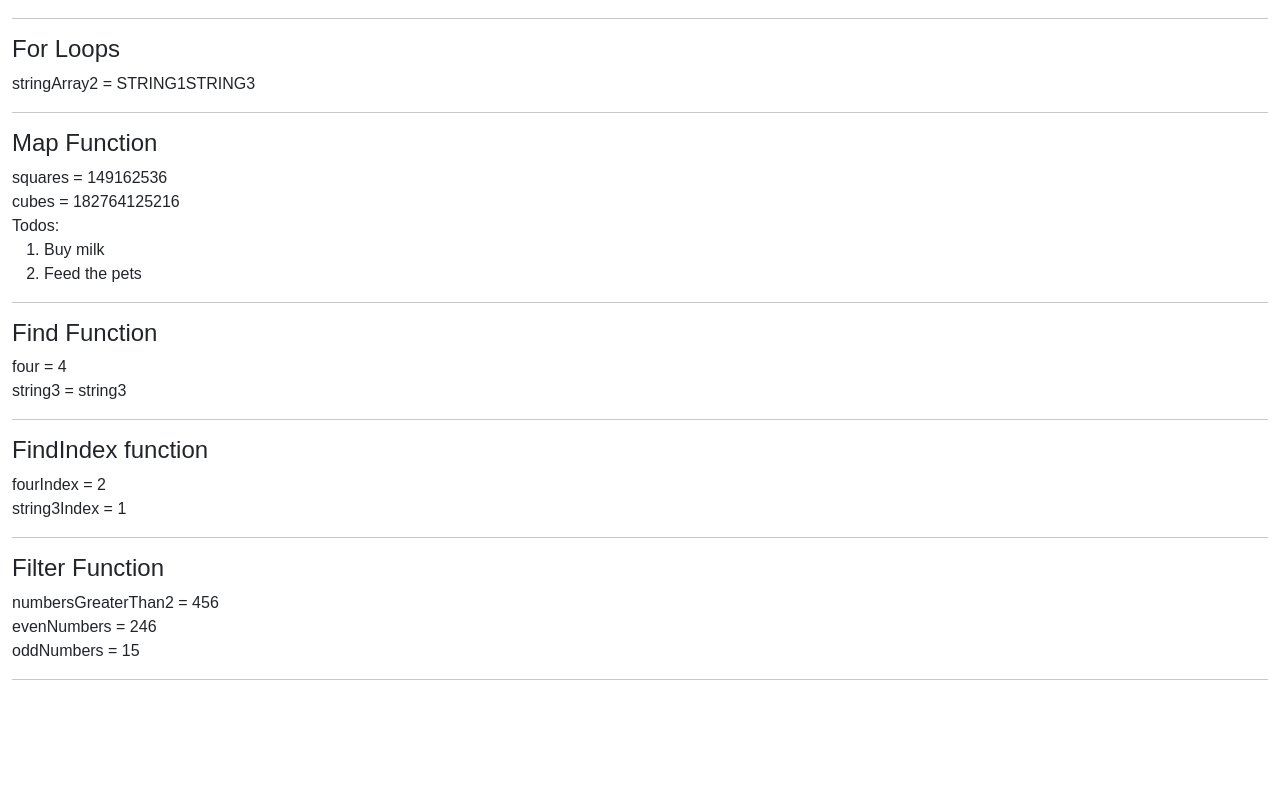
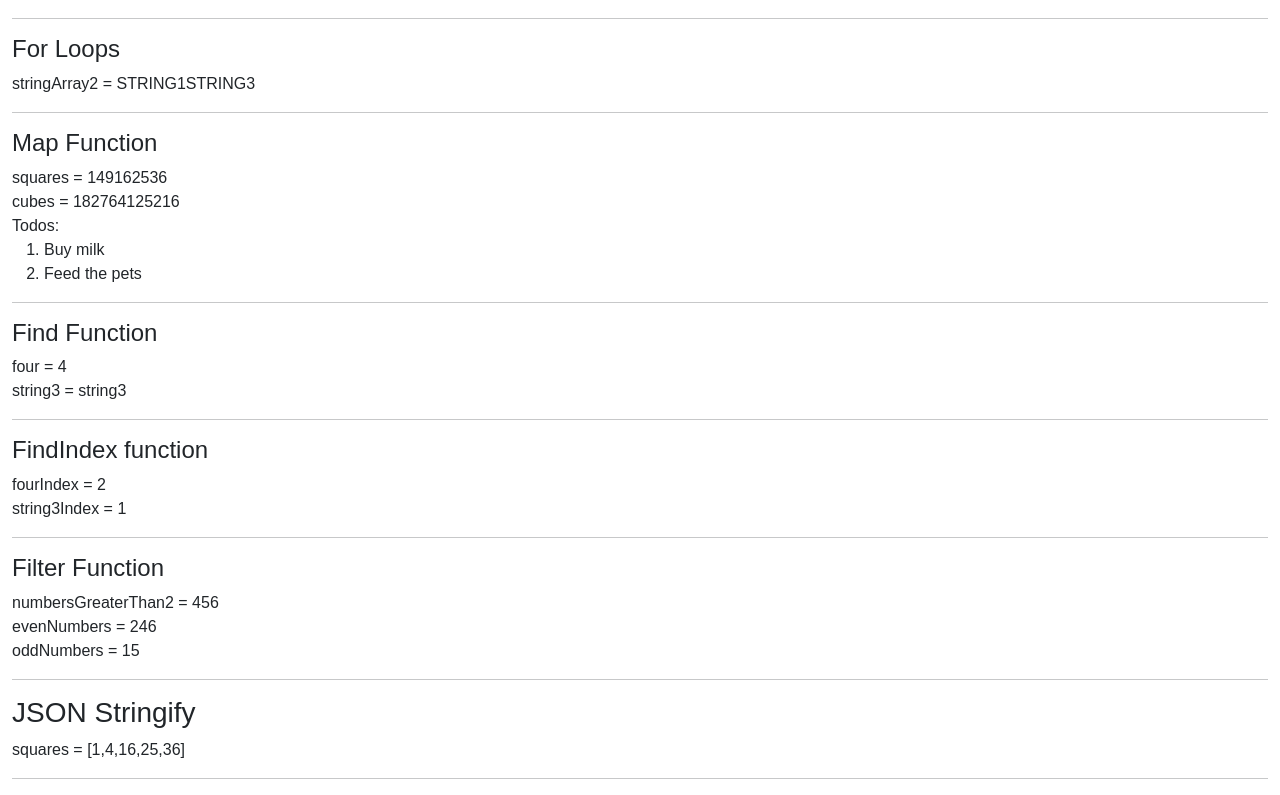
Before and after one commit to NS027/kanbas-react-web-app, a React (Create React App) app: page /#/Labs/Lab3 in a window 1280 px wide. Shown: the part 2209-3004 px from the top of the page. Before the commit the page ends 2905 px from the top, so only its background shows below. Built offline with nearby package versions, Linux system fonts and the light colour scheme.

Commit message:
lab3 json stringify

```diff
--- /dev/null
+++ b/src/Labs/Lab3/JsonStringify.tsx
@@ -0,0 +1,10 @@
+export default function JsonStringify() {
+    const squares = [1, 4, 16, 25, 36];
+    return (
+    <div className="wd-json-stringify">
+    <h3>JSON Stringify</h3>
+    squares = {JSON.stringify(squares)}
+    <hr />
+    </div>
+    );
+}
--- a/src/Labs/Lab3/index.tsx
+++ b/src/Labs/Lab3/index.tsx
@@ -17,6 +17,7 @@ import MapFunction from "./MapFunction";
 import FindFunction from "./FindFunction";
 import FindIndex from "./FindIndex";
 import FilterFunction from "./FilterFunction";
+import JsonStringify from "./JsonStringify";
 
 export default function Lab3() {
   return(
@@ -41,6 +42,7 @@ export default function Lab3() {
       <FindFunction/>
       <FindIndex/>
       <FilterFunction/>
+      <JsonStringify/>
     </div>
   );
 }
```
